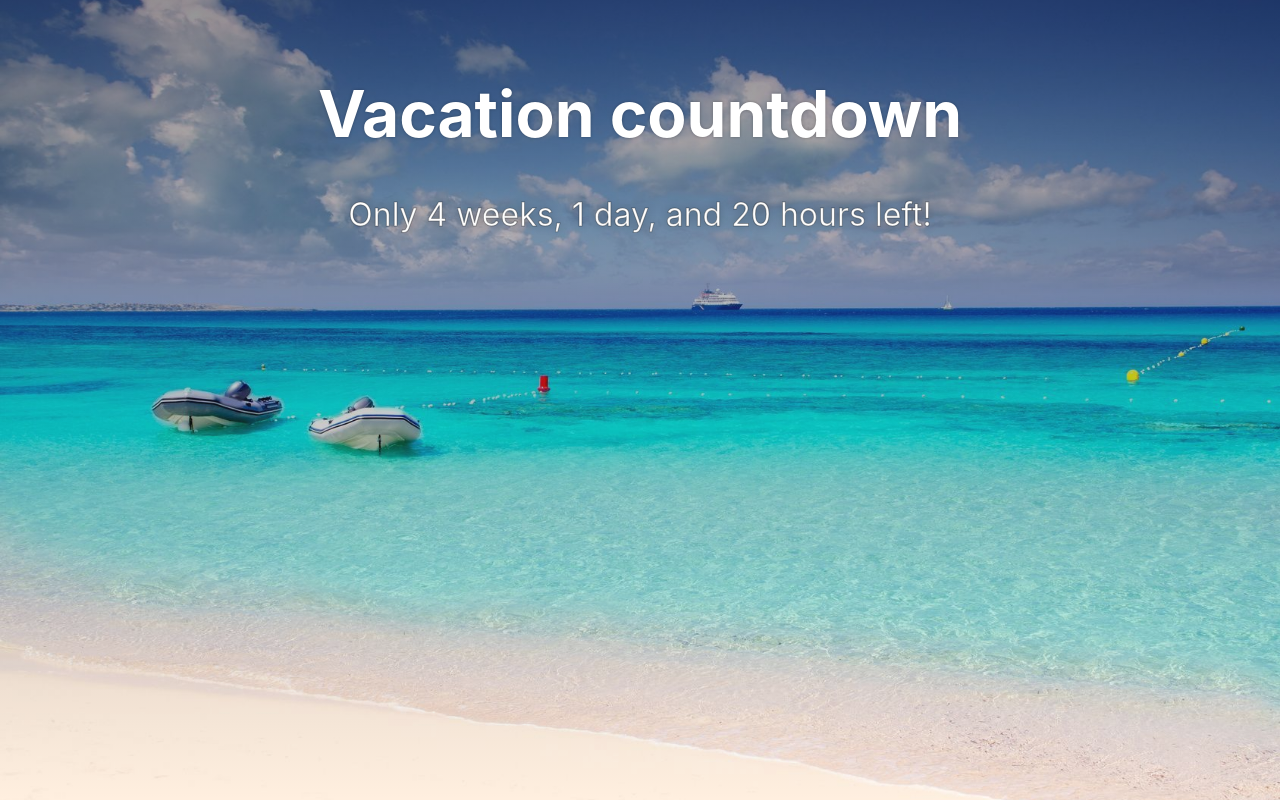
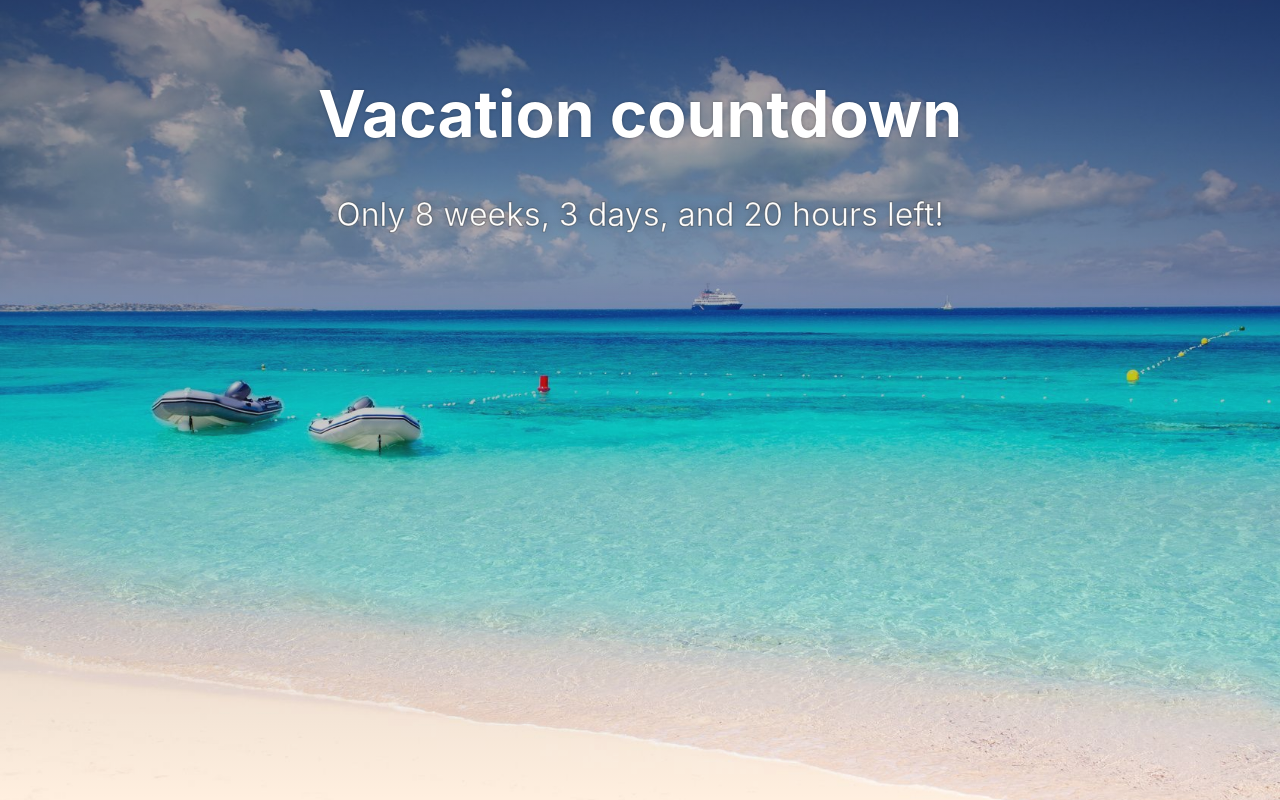
Before and after one commit to MaartenStaa/vacation-countdown, a React (Create React App) app: page / in a window 1280 px wide. Built offline with nearby package versions, Linux system fonts and the light colour scheme.

Commit message:
Fix target date parsing.

```diff
--- a/src/App.js
+++ b/src/App.js
@@ -23,7 +23,6 @@ function timeDiff(now, target) {
 
   const parts = [];
   let remaining = totalSeconds;
-  // for (const factor of [WEEKS, DAYS, HOURS, MINUTES]) {
   for (let i = 0; i < FACTORS.length; ++i) {
     const factor = FACTORS[i];
     const n = Math.floor(remaining / factor);
@@ -36,7 +35,6 @@ function timeDiff(now, target) {
     parts.push(`${n} ${FACTOR_LABELS[i][n === 1 ? 0 : 1]}`);
   }
 
-  console.log(parts, MAX_FACTORS, parts.length, parts.slice());
   return (
     parts.slice(0, MAX_FACTORS - 1).join(", ") +
     (parts.length >= MAX_FACTORS
@@ -46,7 +44,7 @@ function timeDiff(now, target) {
 }
 
 function App() {
-  const targetDate = useMemo(() => new Date("2021-09-18 10:20:00"), []);
+  const targetDate = useMemo(() => new Date(2021, 9, 18, 10, 20), []);
   const [timeLeft, setTimeLeft] = useState(() =>
     timeDiff(new Date(), targetDate)
   );
```
